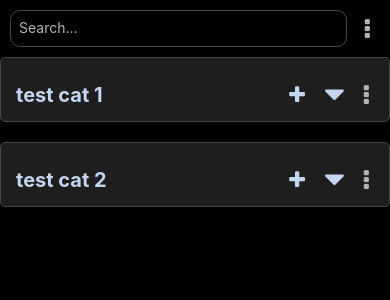
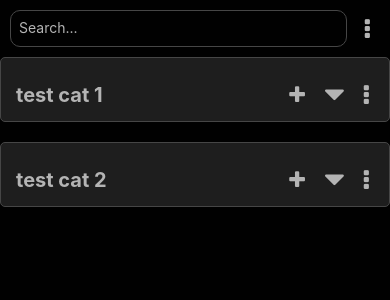
Before and after one commit to Sgavinmills/NoteStaker-Native, a React Native app: screen / in a window 390 px wide. Shown: the top 300 px of the page. Built offline with nearby package versions, Linux system fonts and the light colour scheme.

Commit message:
categorytext color changed to match note text color

```diff
--- a/styles/categoryStyles.ts
+++ b/styles/categoryStyles.ts
@@ -60,7 +60,7 @@ const catStyles = StyleSheet.create({
 
     categoryText: {
         fontSize: 20,
-        color: theme.colors.categoryText,
+        color: theme.colors.noteText,
         fontWeight: "bold",
     },
 
@@ -80,12 +80,12 @@ const catStyles = StyleSheet.create({
 
     plusIconText: {
         fontSize: 20,
-        color: theme.colors.categoryText,
+        color: theme.colors.noteText,
     },
 
     caretIconText: {
         fontSize: 33,
-        color: theme.colors.categoryText,
+        color: theme.colors.noteText,
     },
 
     ellipsisIconText: {
@@ -95,7 +95,7 @@ const catStyles = StyleSheet.create({
 
     binocularCategoryText: {
         fontSize: 20,
-        color: theme.colors.categoryText,
+        color: theme.colors.noteText,
     },
 
     binocularNoteText: {
@@ -111,13 +111,13 @@ const catStyles = StyleSheet.create({
 
     subCategoryText: {
         fontSize: 20,
-        color: theme.colors.categoryText,
+        color: theme.colors.noteText,
     },
 
     newCategoryText: {
         fontSize: 30,
         fontWeight: "bold",
-        color: theme.colors.categoryText,
+        color: theme.colors.noteText,
         textAlign: "right",
         paddingLeft: 20,
         paddingRight: 20,
```
